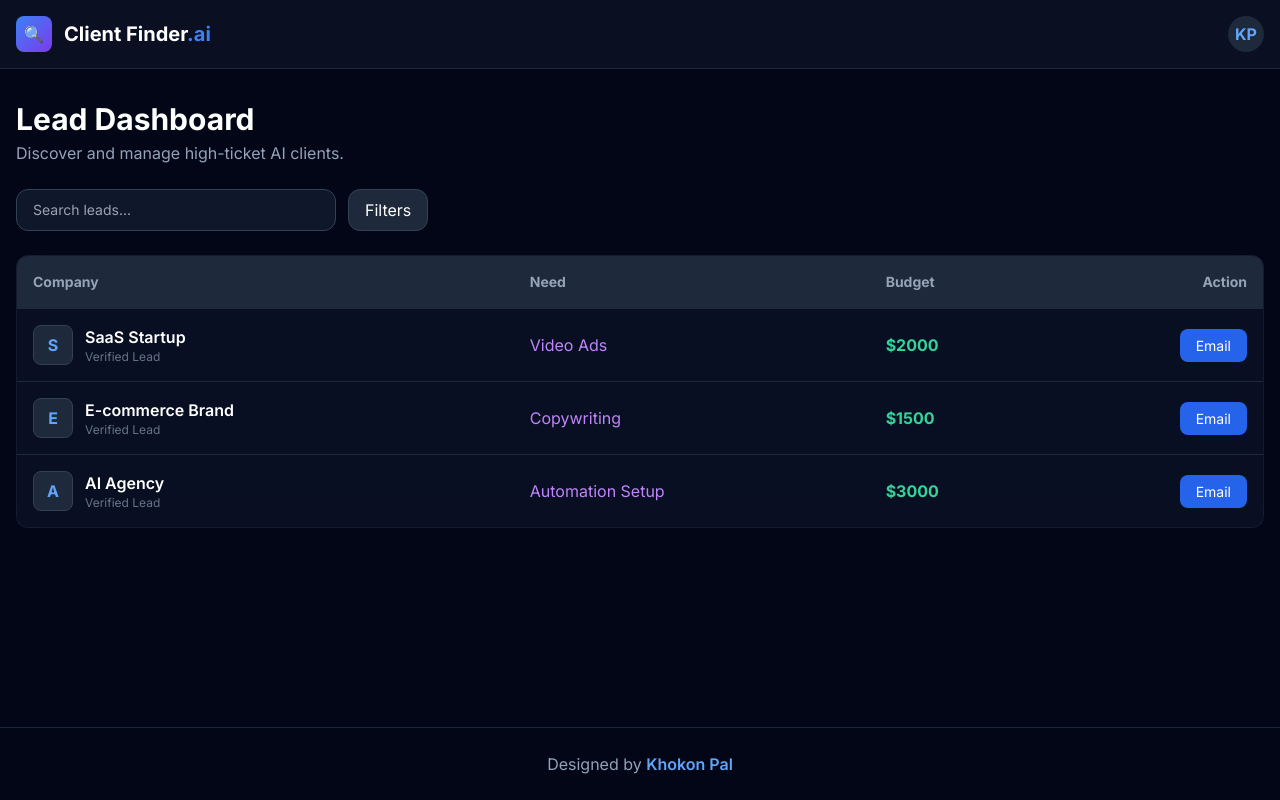
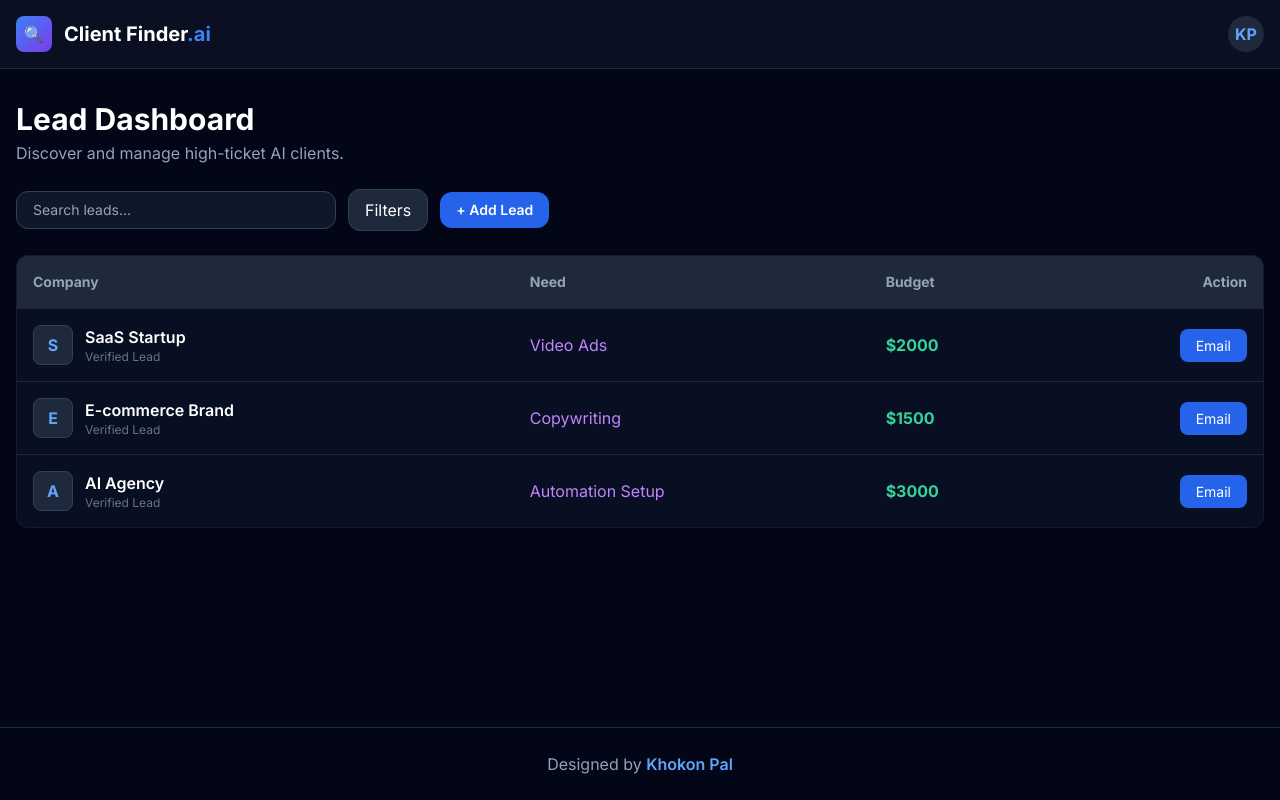
Before and after one commit to palagencyofficial-sketch/ai-client-finder, a plain HTML site: page index.html in a window 1280 px wide. Drawn offline with nearby package versions, Linux system fonts and the light colour scheme.

Commit message:
Update index.html

```diff
--- a/index.html
+++ b/index.html
@@ -81,9 +81,9 @@ Discover and manage high-ticket AI clients.
 </p>
 
 
-<!-- SEARCH -->
+<!-- SEARCH + ADD BUTTON -->
 
-<div class="flex gap-3 mb-6">
+<div class="flex flex-wrap gap-3 mb-6 items-center">
 
 <input
 id="searchInput"
@@ -95,6 +95,13 @@ class="w-full max-w-xs px-4 py-2 bg-slate-900 border border-slate-700 rounded-xl
 <button class="px-4 py-2 bg-slate-800 border border-slate-700 rounded-xl">
 Filters
 </button>
+
+<a
+href="add-lead.html"
+class="px-4 py-2 bg-blue-600 hover:bg-blue-500 rounded-xl text-sm font-semibold"
+>
++ Add Lead
+</a>
 
 </div>
 
```
